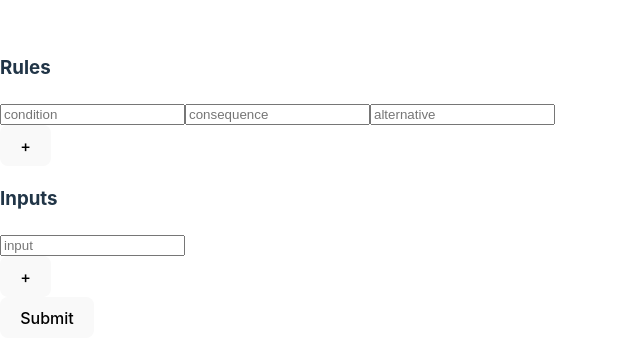
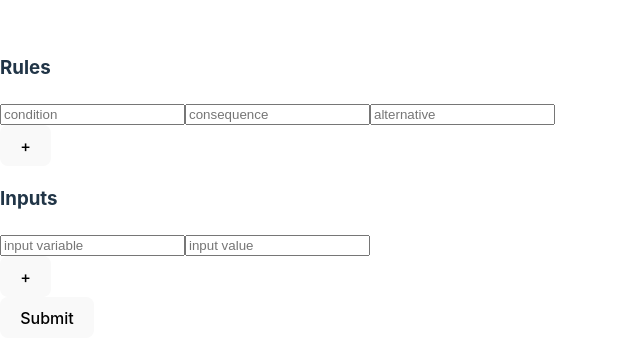
Before and after one commit to josephrobertlopez/React-Rule-Engine, a React (Vite) app: page / in a window 1280 px wide. Shown: the part 213-576 px from the top of the page, without its empty margins (0-640 px from the left). Built offline with nearby package versions, Linux system fonts and the light colour scheme.

Commit message:
Update index.jsx

```diff
--- a/src/App/index.jsx
+++ b/src/App/index.jsx
@@ -2,64 +2,57 @@ import * as React from 'react';
 import { Ruleset } from "../components/Ruleset";
 import {Rule} from "../components/Rule";
 
-const RuleInput = ({ onChange, index }) => (
+const RuleInputField = ({ onChange, index, condition, consequence, alternative }) => (
   <div>
-    <input type="text" placeholder="condition" onChange={e => onChange(e, 'condition', index)} />
-    <input type="text" placeholder="consequence" onChange={e => onChange(e, 'consequence', index)} />
-    <input type="text" placeholder="alternative" onChange={e => onChange(e, 'alternative', index)} />
+    <input type="text" placeholder="condition" onChange={event => onChange(event, 'condition', condition='')} />
+    <input type="text" placeholder="consequence" onChange={event => onChange(event, 'consequence', consequence='')} />
+    <input type="text" placeholder="alternative" onChange={event => onChange(event, 'alternative', alternative='')} />
   </div>
 );
 
-const Input = ({ onChange, index }) => (
+const InputField = ({ onChange, index, inputVariable, inputValue }) => (
   <div>
-    <input type="text" placeholder="input" onChange={event => onChange(event, 'input', index)} />
+    <input type="text" placeholder="input variable" onChange={event => onChange(event, 'inputVariable', index, inputVariable='')} />
+    <input type="text" placeholder="input value" onChange={event => onChange(event,'inputValue', index, inputValue='')}/>
   </div>
 );
 
 const Form = ({ rules, inputs, onRuleChange, onInputChange, onSubmit }) => {
-  const [ruleInputs, setRuleInputs] = React.useState(rules);
-  const [inputValues, setInputValues] = React.useState(inputs);
-
-  const handleRuleChange = (newRuleInputs) => {
-    setRuleInputs(newRuleInputs);
-    onRuleChange(newRuleInputs);
-  };
-
-  const handleInputChange = (newInputValues) => {
-    setInputValues(newInputValues);
-    onInputChange(newInputValues);
-  };
-
   const handleSubmit = (event) => {
     event.preventDefault();
-    onSubmit(ruleInputs, inputValues);
+    onSubmit(rules, inputs);
   };
-
   return (
     <form onSubmit={handleSubmit}>
       <div>
         <h3>Rules</h3>
-        {ruleInputs.map((rule, index) => (
-          <RuleInput
+        {rules.map((rule,index) => (
+          <RuleInputField
             key={index}
             index={index}
-            onChange={handleRuleChange}
+            condition={rule.condition}
+            consequence={rule.consequence}
+            alternative={rule.alternative}
+            onChange={onRuleChange}
           />
         ))}
-        <button type="button" onClick={() => handleRuleChange([...ruleInputs, { condition: '', consequence: '', alternative: '' }])}>
+        <button type="button" onClick={() => onRuleChange([...rules, { condition: '', consequence: '', alternative: '' }])}>
           +
         </button>
       </div>
       <div>
         <h3>Inputs</h3>
-        {inputValues.map((input, index) => (
-          <Input
+        {
+        inputs.map((input,index) => (
+          <InputField
             key={index}
             index={index}
-            onChange={handleInputChange}
+            inputVariable={input.inputVariable}
+            inputValue={input.inputValue}
+            onChange={onInputChange}
           />
         ))}
-        <button type="button" onClick={() => handleInputChange([...inputValues, { input: '' }])}>
+        <button type="button" onClick={() => onInputChange([...inputs, { '': '' }])}>
           +
         </button>
       </div>
@@ -69,13 +62,8 @@ const Form = ({ rules, inputs, onRuleChange, onInputChange, onSubmit }) => {
 };
 
 const App = () => {
-  const [rules, setRules] = React.useState([
-    { condition: '', consequence: '', alternative: '' },
-  ]);
-
-  const [inputs, setInputs] = React.useState([
-    { input: '' },
-  ]);
+  const [rules,setRules] = React.useState([ {condition: '', consequence: '', alternative: '' }]);
+  var [inputs,setInputs] = React.useState([{inputVariable:'',inputValue: ''}]);
 
   const handleRuleChange = (newRules) => {
     setRules(newRules);
@@ -85,10 +73,8 @@ const App = () => {
     setInputs(newInputs);
   };
 
-  // const handleSubmit = () => {
-  //   // Submit logic goes here
-  // };
-  const handleSubmit = event => {
+
+  const handleSubmit = (event) => {
     console.log(event);
     onSubmit(rules, inputs);
   };
```
